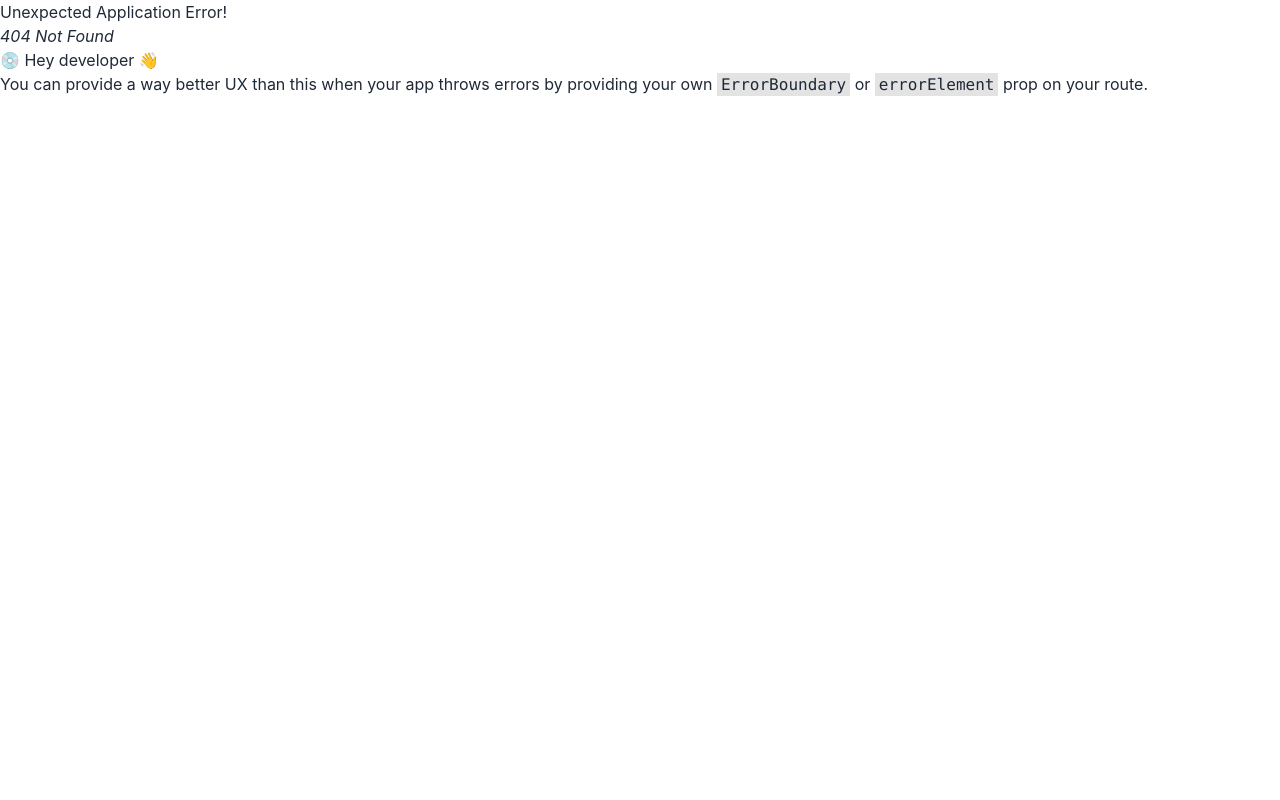
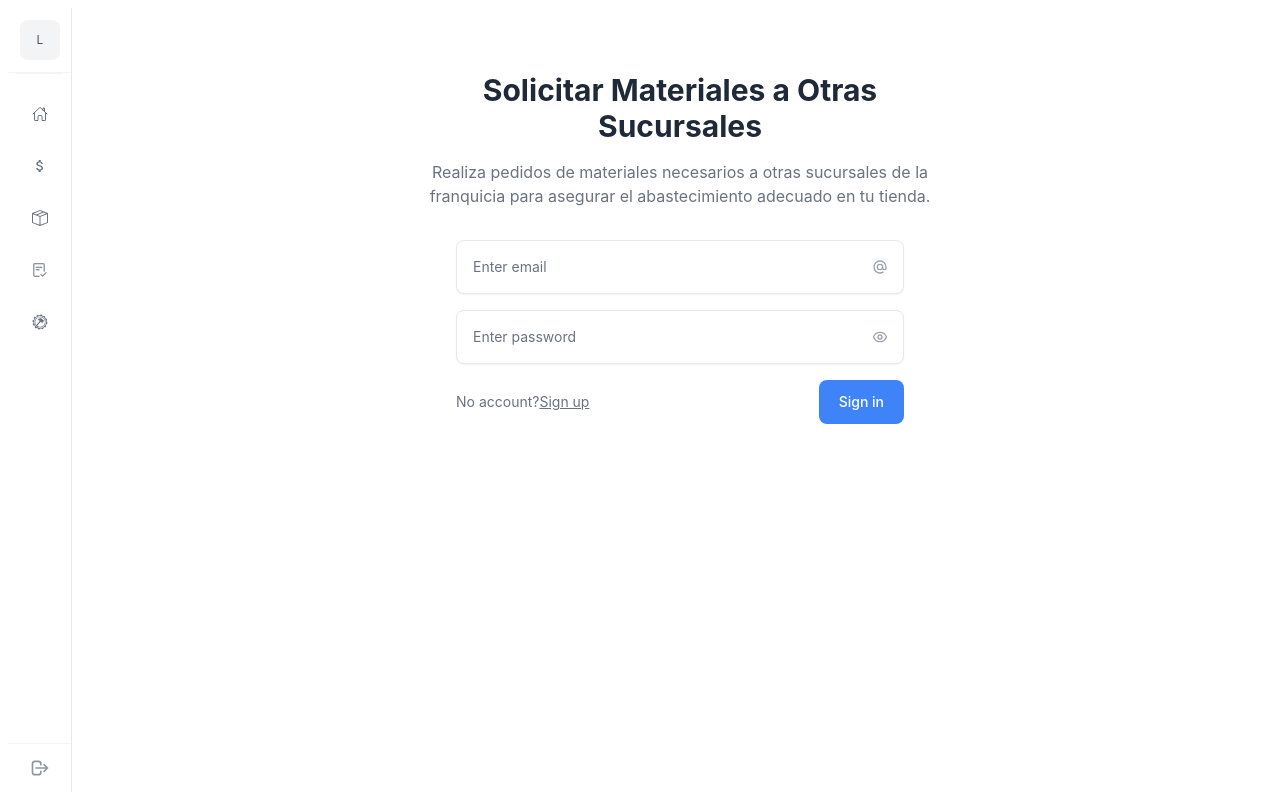
Before and after one commit to ConfleisX01/Don-Galleto, a React (Create React App) app in the folder client_backup/: page /system/get_materials in a window 1280 px wide. Before the commit this address had no page. Built offline with nearby package versions, Linux system fonts and the light colour scheme.

Commit message:
Se agrego un nuevo apartado para poder pedir materiales a otras sucursales

```diff
--- /dev/null
+++ b/client_backup/src/pages/GetMaterials.jsx
@@ -0,0 +1,105 @@
+export default function GetMaterials() {
+    return (
+        <>
+            <div>
+                {/*
+  Heads up! 👋
+
+  Plugins:
+    - @tailwindcss/forms
+*/}
+
+                <div className="mx-auto max-w-screen-xl px-4 py-16 sm:px-6 lg:px-8">
+                    <div className="mx-auto max-w-lg text-center">
+                        <h1 className="text-2xl font-bold sm:text-3xl">Solicitar Materiales a Otras Sucursales</h1>
+
+                        <p className="mt-4 text-gray-500">
+                            Realiza pedidos de materiales necesarios a otras sucursales de la franquicia para asegurar el abastecimiento adecuado en tu tienda.
+                        </p>
+                    </div>
+
+
+                    <form action="#" className="mx-auto mb-0 mt-8 max-w-md space-y-4">
+                        <div>
+                            <label htmlFor="email" className="sr-only">Email</label>
+
+                            <div className="relative">
+                                <input
+                                    type="email"
+                                    className="w-full rounded-lg border-gray-200 p-4 pe-12 text-sm shadow-sm"
+                                    placeholder="Enter email"
+                                />
+
+                                <span className="absolute inset-y-0 end-0 grid place-content-center px-4">
+                                    <svg
+                                        xmlns="http://www.w3.org/2000/svg"
+                                        className="size-4 text-gray-400"
+                                        fill="none"
+                                        viewBox="0 0 24 24"
+                                        stroke="currentColor"
+                                    >
+                                        <path
+                                            strokeLinecap="round"
+                                            strokeLinejoin="round"
+                                            strokeWidth="2"
+                                            d="M16 12a4 4 0 10-8 0 4 4 0 008 0zm0 0v1.5a2.5 2.5 0 005 0V12a9 9 0 10-9 9m4.5-1.206a8.959 8.959 0 01-4.5 1.207"
+                                        />
+                                    </svg>
+                                </span>
+                            </div>
+                        </div>
+
+                        <div>
+                            <label htmlFor="password" className="sr-only">Password</label>
+
+                            <div className="relative">
+                                <input
+                                    type="password"
+                                    className="w-full rounded-lg border-gray-200 p-4 pe-12 text-sm shadow-sm"
+                                    placeholder="Enter password"
+                                />
+
+                                <span className="absolute inset-y-0 end-0 grid place-content-center px-4">
+                                    <svg
+                                        xmlns="http://www.w3.org/2000/svg"
+                                        className="size-4 text-gray-400"
+                                        fill="none"
+                                        viewBox="0 0 24 24"
+                                        stroke="currentColor"
+                                    >
+                                        <path
+                                            strokeLinecap="round"
+                                            strokeLinejoin="round"
+                                            strokeWidth="2"
+                                            d="M15 12a3 3 0 11-6 0 3 3 0 016 0z"
+                                        />
+                                        <path
+                                            strokeLinecap="round"
+                                            strokeLinejoin="round"
+                                            strokeWidth="2"
+                                            d="M2.458 12C3.732 7.943 7.523 5 12 5c4.478 0 8.268 2.943 9.542 7-1.274 4.057-5.064 7-9.542 7-4.477 0-8.268-2.943-9.542-7z"
+                                        />
+                                    </svg>
+                                </span>
+                            </div>
+                        </div>
+
+                        <div className="flex items-center justify-between">
+                            <p className="text-sm text-gray-500">
+                                No account?
+                                <a className="underline" href="#">Sign up</a>
+                            </p>
+
+                            <button
+                                type="submit"
+                                className="inline-block rounded-lg bg-blue-500 px-5 py-3 text-sm font-medium text-white"
+                            >
+                                Sign in
+                            </button>
+                        </div>
+                    </form>
+                </div>
+            </div>
+        </>
+    )
+}
--- a/client_backup/src/pages/Inventory.jsx
+++ b/client_backup/src/pages/Inventory.jsx
@@ -3,6 +3,7 @@
 
 import { useState } from "react";
 import { toast } from 'react-toastify'
+import { Link, Navigate } from "react-router-dom";
 
 
 export default function Inventory() {
@@ -60,7 +61,7 @@
       <div className={`indicator w-full p-2 py-5 border rounded-lg ${calcularDias() < 0 ? 'bg-gray-100' : ''}`}>
         {
           calcularDias() < 0 ?
-            <span className="indicator-item indicator-center badge bg-red-300"><button className="font-semibold text-red-600">Pedir Material</button></span> :
+            <span className="indicator-item indicator-center badge bg-red-300"><Link to={'/system/get_materials'} className="font-semibold text-red-600">Pedir Material</Link></span> :
             calcularDias() < 6 ?
               <span className="indicator-item indicator-center badge badge-primary"><FaBell /></span> : null
         }
```
Also changed, not shown: client_backup/src/App.js (+6 -1 lines).
